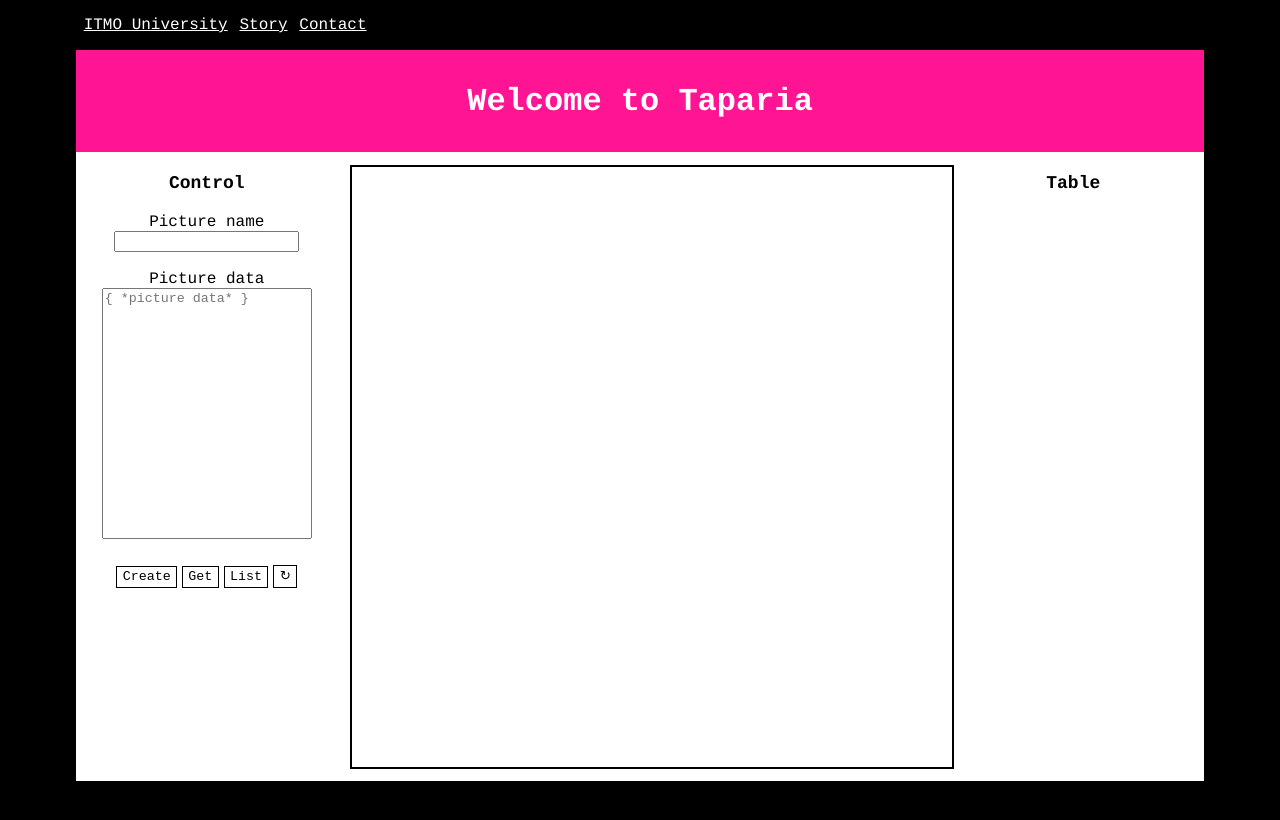
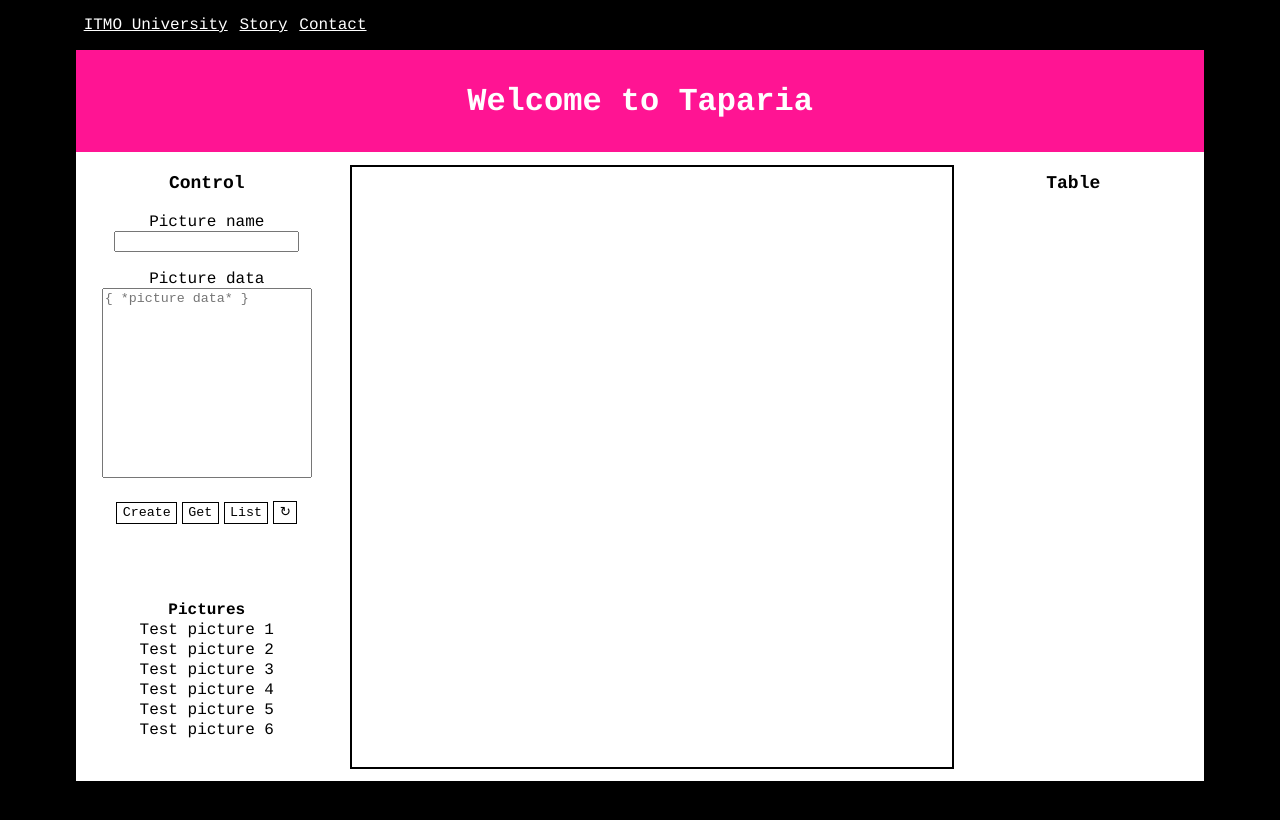
Before and after one commit to vityaman-edu/web-taparia-nest-react, a React (Create React App) app in the folder frontend/: page / in a window 1280 px wide. Shown: the top 820 px of the page. Built offline with nearby package versions, Linux system fonts and the light colour scheme.

Commit message:
[frontend] Added pictures list

```diff
--- a/frontend/package.json
+++ b/frontend/package.json
@@ -24,6 +24,7 @@
     "react-redux": "^8.0.5",
     "react-scripts": "5.0.1",
     "react-simple-code-editor": "^0.13.1",
+    "redux-logger": "^3.0.6",
     "sass": "^1.57.1",
     "typescript": "^4.9.4",
     "web-vitals": "^2.1.4"
@@ -47,6 +48,7 @@
     ]
   },
   "devDependencies": {
-    "@types/jquery": "^3.5.16"
+    "@types/jquery": "^3.5.16",
+    "@types/redux-logger": "^3.0.9"
   }
 }
--- a/frontend/src/action/taps.ts
+++ /dev/null
@@ -1,3 +0,0 @@
-export namespace Taps {
-
-}
--- /dev/null
+++ b/frontend/src/state/slice/pictureListSlice.ts
@@ -0,0 +1,7 @@
+import { createSlice } from "@reduxjs/toolkit"
+
+export const pictureListSlice = createSlice({
+  name: "pictureListSlice",
+  initialState: [],
+  reducers: {},
+})
--- a/frontend/src/state/store.ts
+++ b/frontend/src/state/store.ts
@@ -1,11 +1,23 @@
-import { configureStore, ThunkAction, Action } from '@reduxjs/toolkit'
+import {
+  configureStore,
+  ThunkAction,
+  Action,
+  combineReducers
+} from '@reduxjs/toolkit'
+import logger from 'redux-logger'
+import { pictureListSlice } from './slice/pictureListSlice'
 
 export const store = configureStore({
-  reducer: {},
+  reducer: combineReducers([
+    pictureListSlice.reducer
+  ]),
+  middleware: [
+    logger
+  ] as const,
 })
 
+export type RootState = ReturnType<typeof store.getState>
 export type AppDispatch = typeof store.dispatch;
-export type RootState = ReturnType<typeof store.getState>;
 export type AppThunk<ReturnType = void> =
   ThunkAction<
     ReturnType,
--- a/frontend/src/view/app/control/Control.scss
+++ b/frontend/src/view/app/control/Control.scss
@@ -7,19 +7,23 @@
 
 .Control {
   width: 100%;
+  display: flex;
+  flex-direction: column;
+  justify-content: center;
 }
 
 form.control-form {
-  height: 100%;
+  height: 55%;
 }
 
 div.control-buttons > button {
-  margin: 1%;
+  margin-left: 1%;
+  margin-right: 1%;
 }
 
 .picture-data {
   resize: none;
-  min-height: 40%;
+  min-height: 55%;
   width: 80%;
 }
 
--- a/frontend/src/view/app/control/Control.tsx
+++ b/frontend/src/view/app/control/Control.tsx
@@ -1,11 +1,10 @@
-import React from 'react'
 import './Control.scss'
+import { PictureList } from './PictureList'
 
 const Control = () => (
   <div className="Control">
     <h2>Control</h2>
 
-    <div style={{height: "100%"}}>
     <form className="control-form">
       <label>Picture name</label>
       <br/>
@@ -48,7 +47,7 @@ const Control = () => (
         </button>
       </div>
     </form>
-    </div>
+    <PictureList/>
   </div>
 )
 
--- /dev/null
+++ b/frontend/src/view/app/control/PictureList.scss
@@ -0,0 +1,19 @@
+
+.PictureList {
+  height: 22%;
+  width: 70%;
+  overflow: auto;
+  margin: auto;
+  display: flex;
+  justify-content: center;
+}
+
+.PictureList-table {
+  border-collapse: separate;
+  border-spacing: 10px 0;
+}
+
+.PictureListItem {
+  padding: 0%;
+  margin: 0%;
+}
--- /dev/null
+++ b/frontend/src/view/app/control/PictureList.tsx
@@ -0,0 +1,33 @@
+import "./PictureList.scss"
+
+
+export const PictureListItem = (p: {
+  name: string
+}) => (
+  <tr className="PictureListItem">
+    <td>{p.name}</td>
+  </tr>
+)
+
+export const PictureList = () => {
+  const list = [
+    <PictureListItem name="Test picture 1" />,
+    <PictureListItem name="Test picture 2" />,
+    <PictureListItem name="Test picture 3" />,
+    <PictureListItem name="Test picture 4" />,
+    <PictureListItem name="Test picture 5" />,
+    <PictureListItem name="Test picture 6" />,
+    <PictureListItem name="Test picture 7" />,
+    <PictureListItem name="Test picture 8" />
+  ]
+  return (
+    <div className="PictureList">
+      <table className="PictureList-table">
+        <tr>
+          <th>Pictures</th>
+        </tr>
+        {list}
+      </table>
+    </div>
+  )
+}
```
Also changed, not shown: frontend/src/action/pictures.ts (deleted, +0 -17 lines), 1 other file (tests, documents, lock files or other folders). Lines whose indentation alone changed are shown as unchanged.
